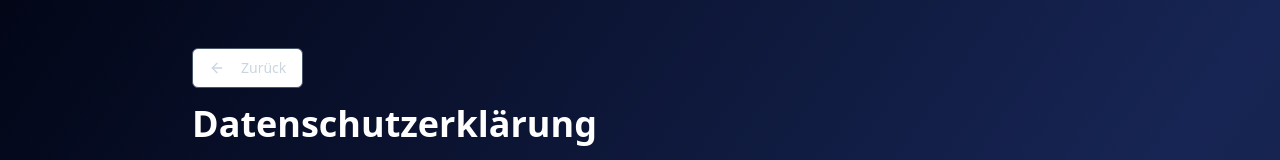
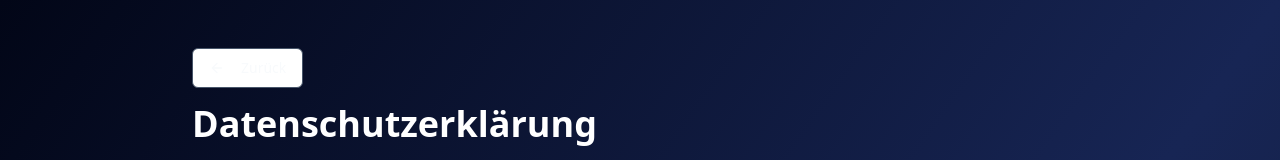
Before and after one commit to LepcsikMike/domain-vital-scanner, a React (Vite) app: page /datenschutz in a window 1280 px wide. Shown: the top 160 px of the page. Built offline with nearby package versions, Linux system fonts and the light colour scheme.

Commit message:
Visual edit in Lovable
Edited UI in Lovable

```diff
--- a/src/pages/Datenschutz.tsx
+++ b/src/pages/Datenschutz.tsx
@@ -1,20 +1,13 @@
-
 import React from 'react';
 import { ArrowLeft } from 'lucide-react';
 import { Button } from "@/components/ui/button";
-
 const Datenschutz = () => {
-  return (
-    <div className="min-h-screen bg-gradient-to-br from-slate-950 via-blue-950 to-slate-900">
+  return <div className="min-h-screen bg-gradient-to-br from-slate-950 via-blue-950 to-slate-900">
       <div className="container mx-auto px-4 py-12">
         <div className="max-w-4xl mx-auto">
           {/* Header */}
           <div className="mb-8">
-            <Button
-              variant="outline"
-              className="mb-4 border-slate-600 text-slate-300 hover:bg-slate-800"
-              onClick={() => window.history.back()}
-            >
+            <Button variant="outline" onClick={() => window.history.back()} className="mb-4 border-slate-600 hover:bg-slate-800 text-slate-50">
               <ArrowLeft className="h-4 w-4 mr-2" />
               Zurück
             </Button>
@@ -114,8 +107,6 @@ const Datenschutz = () => {
           </div>
         </div>
       </div>
-    </div>
-  );
+    </div>;
 };
-
 export default Datenschutz;
```
